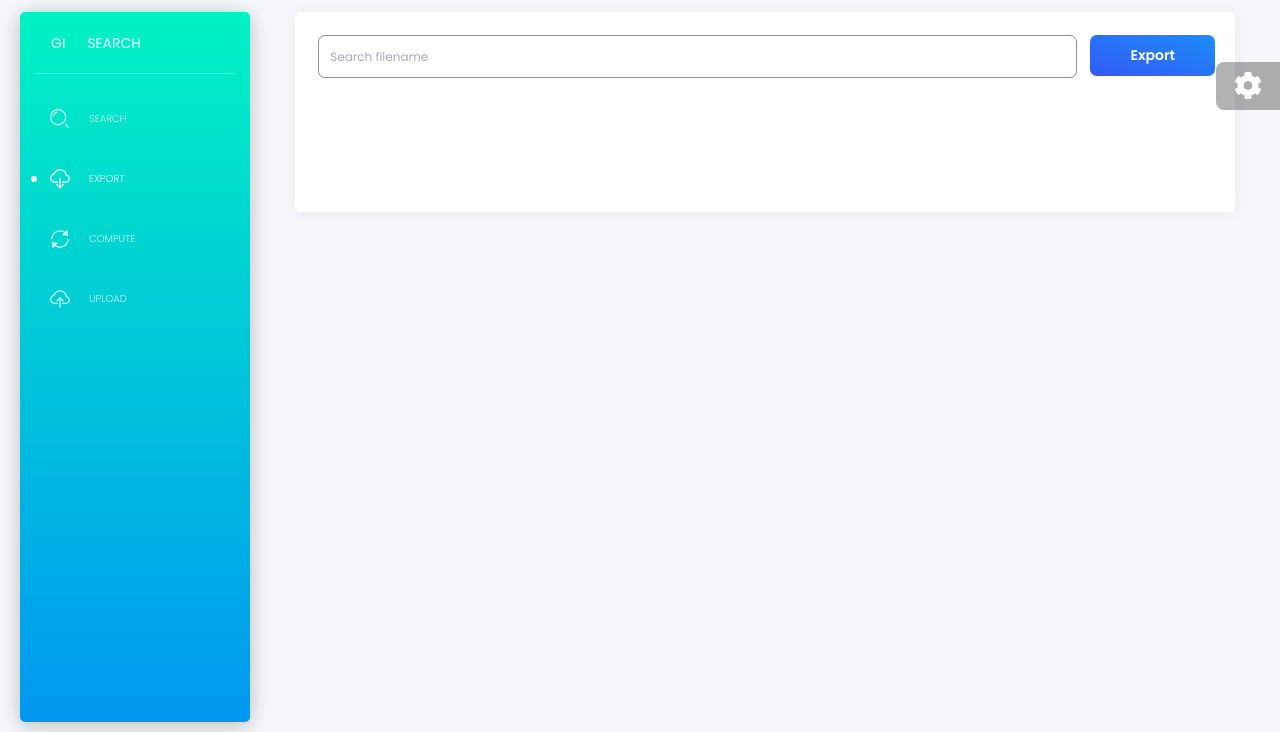
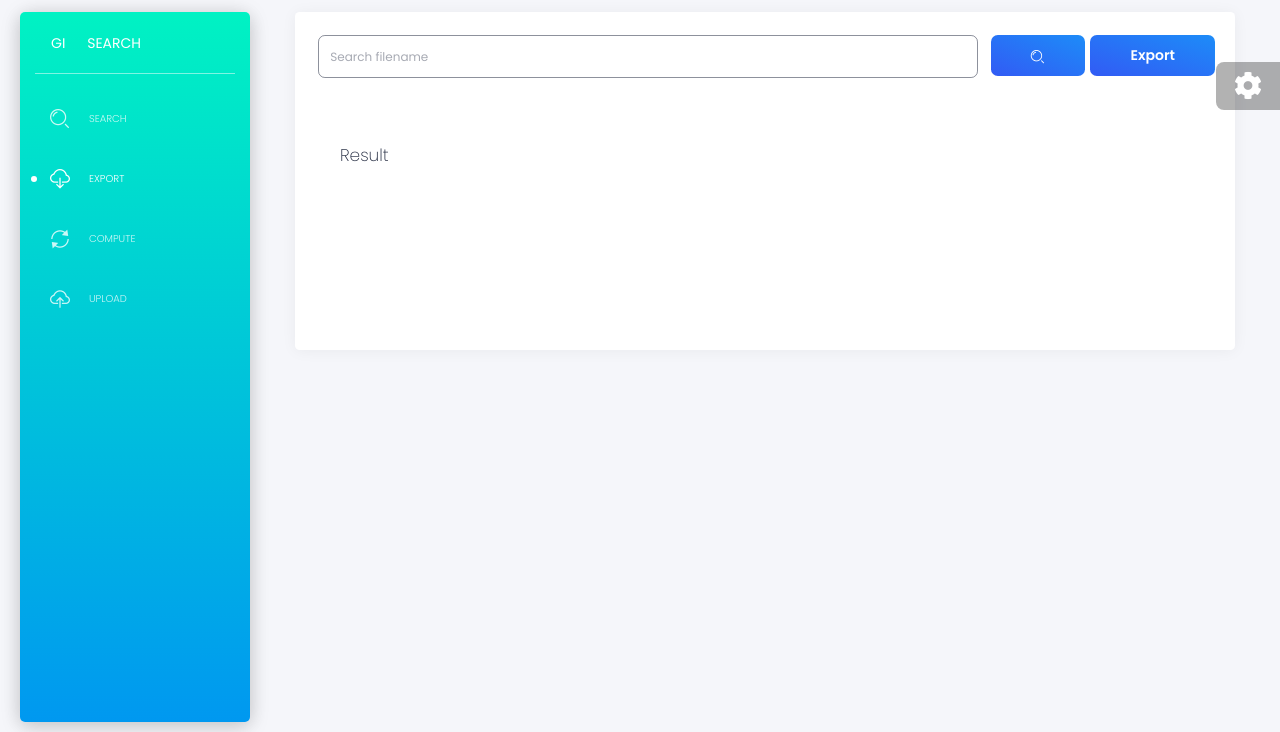
Before and after one commit to devqueue/hawkeye, a Django app: page /export in a window 1280 px wide. Shown: the part 68-800 px from the top of the page. Run offline with Django 3.2, Linux system fonts and the light colour scheme; the visitor is signed in with stand-in values (Sample User, id 1); some libraries are stand-ins or nearby versions.

Commit message:
Search with filename and table added

```diff
--- a/apps/search/views.py
+++ b/apps/search/views.py
@@ -30,6 +30,7 @@ def search_gene(request):
 
             if select_type == 'Gene':
                 if (search.startswith('"') and search.endswith('"')):
+                    search = search.replace('"', '')
                     result = GeneStorage.objects.filter(refGene_gene=search).values()
                 else:
                     result = GeneStorage.objects.filter(refGene_gene__contains=search).values()
@@ -78,9 +79,17 @@ def export(request):
     }
     if request.method == 'POST':
         filename = request.POST.get('search')
+        export = request.POST.get('export')
         context['filename'] = filename
-        result = GeneStorage.objects.filter(filename__contains=filename).values()
+
+        if (filename.startswith('"') and filename.endswith('"')):
+            filename = filename.replace('"', '')
+            result = GeneStorage.objects.filter(filename=filename).values()
+        else:
+            result = GeneStorage.objects.filter(filename__contains=filename).values()
+
         df = pd.DataFrame(list(result))
+        df = df.head(50)
         context['df_header'] = list(df.columns)
         context['df'] = df.to_dict('records')
 
@@ -88,11 +97,11 @@ def export(request):
             context['notfound'] = True
             print("[INFO]: FILE NOT FOUND")
             return render(request, 'home/export.html', context)
-
-        response = HttpResponse(content_type='text/csv')
-        response['Content-Disposition'] = f'attachment; filename={filename}.csv'
-        print("[INFO]: FILE FOUND")
-        df.to_csv(path_or_buf=response)
-        return response
+        if export:
+            response = HttpResponse(content_type='text/csv')
+            response['Content-Disposition'] = f'attachment; filename={filename}.csv'
+            print("[INFO]: FILE FOUND")
+            df.to_csv(path_or_buf=response)
+            return response
 
     return render(request, 'home/export.html', context)
--- a/apps/templates/home/export.html
+++ b/apps/templates/home/export.html
@@ -20,14 +20,44 @@
         <input type="search" id='search' class="form-control" style="height:43px" placeholder="Search filename" name="search">
     </div>
     <div class="p-1 bd-highlight">
-      <button type="submit" class="btn btn-info">
-        Export
+      <button type="submit" class="btn btn-info" >
+      <i class="tim-icons icon-zoom-split"></i>
       </button>
+      <input type="submit" value="Export" class="btn btn-info" name="export">
     </div>
 </div>
 </form>
 <br>
 <br>
+  <div class="col-md-12">
+    <div class="card ">
+      <div class="card-header">
+        <h4 class="card-title"> Result</h4>
+      </div>
+      <div class="card-body">
+        <div class="table-responsive" style="overflow:auto;">
+          <table class="table tablesorter " id="">
+          <thead class=" text-primary">
+            <tr>
+              {% for i in df_header %}
+                <th>{{i}}</th>
+              {% endfor %}
+            </tr>
+          </thead>
+          <tbody>
+            {% for i in df %}
+              <tr>
+                {% for j in i.values %}
+                  <td>{{j}}</td>
+                {% endfor %}
+              </tr>
+            {% endfor %}
+          </tbody>
+          </table>
+        </div>
+      </div>
+    </div>
+  </div>
 
 {% endblock content %}
 
@@ -47,7 +77,7 @@
       });
 
       $(function () {
-        let filename = '{{filename}}';
+        let filename = '{{filename | safe}}';
         $('#search').val(filename);
 
       });
```
